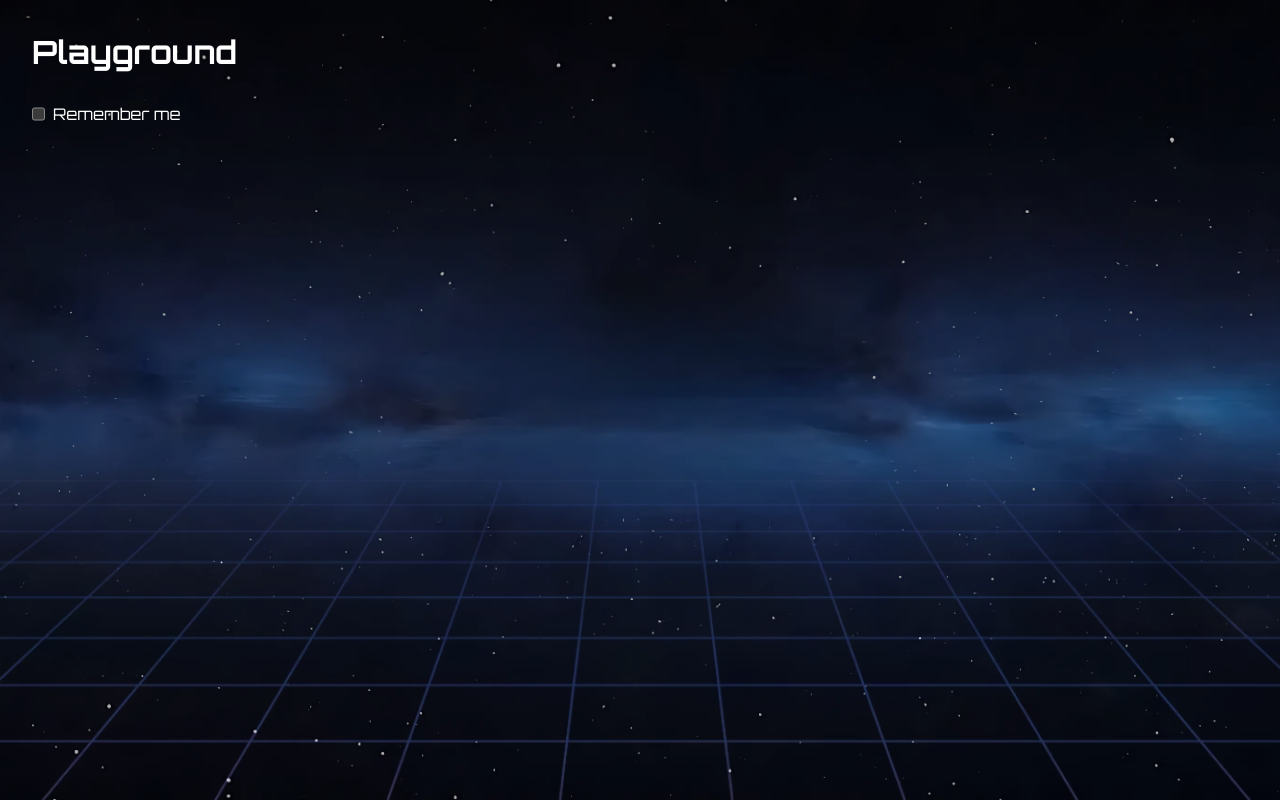
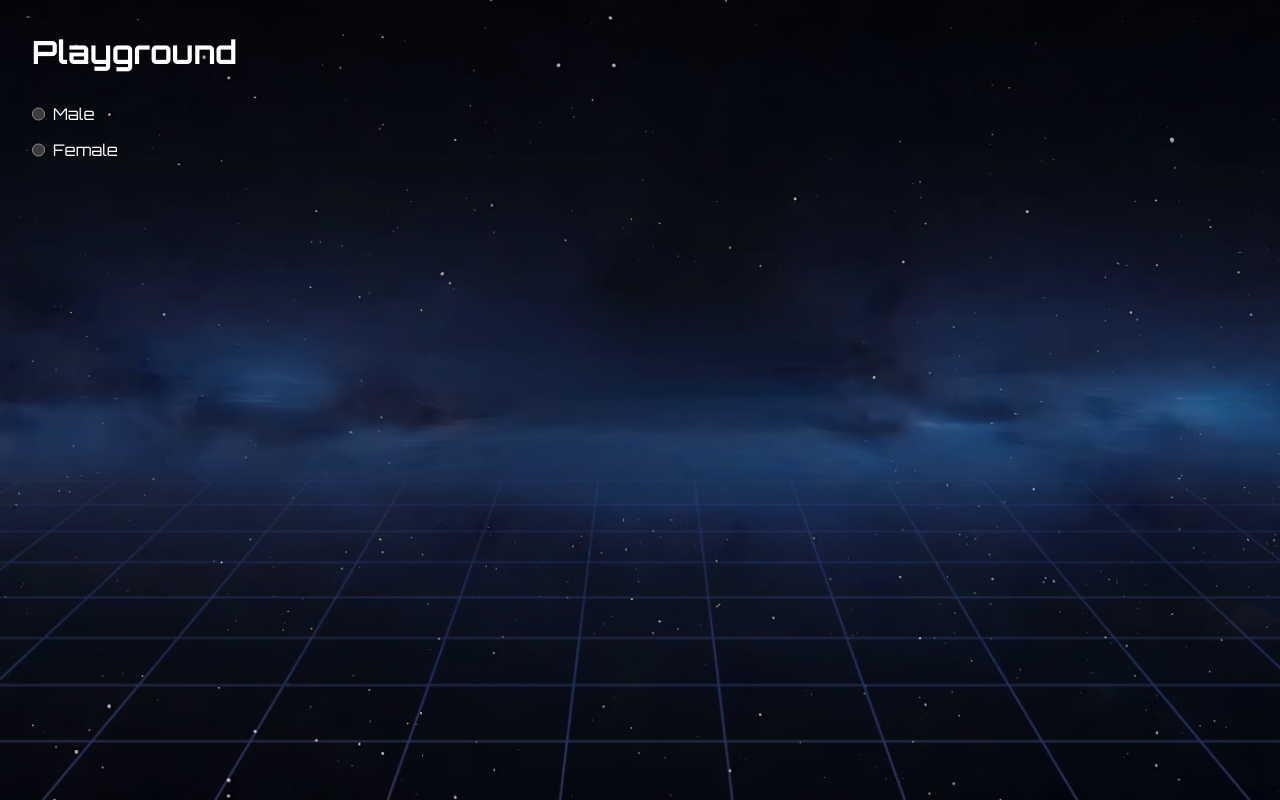
Before and after one commit to CodectiveOrg/snake-frontend, a React (Vite) app: page /playground in a window 1280 px wide. Built offline with nearby package versions, Linux system fonts and the light colour scheme; a web font is replaced by a local one.

Commit message:
[ADD] radio

```diff
--- /dev/null
+++ b/src/components/radio/radio.component.tsx
@@ -0,0 +1,22 @@
+import type { ComponentProps, ReactNode } from "react";
+
+import clsx from "clsx";
+
+import styles from "./radio.module.css";
+
+type Props = Omit<ComponentProps<"input">, "type"> & {
+  label: string;
+};
+
+export default function RadioComponent({
+  label,
+  className,
+  ...otherProps
+}: Props): ReactNode {
+  return (
+    <label className={clsx(styles.radio, className)}>
+      <input type="radio" {...otherProps} />
+      {label}
+    </label>
+  );
+}
--- /dev/null
+++ b/src/components/radio/radio.module.css
@@ -0,0 +1,6 @@
+.radio {
+  display: flex;
+  gap: 0.5rem;
+
+  cursor: pointer;
+}
--- a/src/pages/playground/playground.page.tsx
+++ b/src/pages/playground/playground.page.tsx
@@ -1,6 +1,6 @@
 import type { ReactNode } from "react";
 
-import CheckboxComponent from "@/components/checkbox/checkbox.component.tsx";
+import RadioComponent from "@/components/radio/radio.component.tsx";
 
 import styles from "./playground.module.css";
 
@@ -9,7 +9,8 @@ export default function PlaygroundPage(): ReactNode {
     <div className={styles.playground}>
       <h1>Playground</h1>
       <main style={{ display: "grid", gap: "1rem", width: "fit-content" }}>
-        <CheckboxComponent label="Remember me" />
+        <RadioComponent label="Male" name="gender" />
+        <RadioComponent label="Female" name="gender" />
       </main>
     </div>
   );
```
